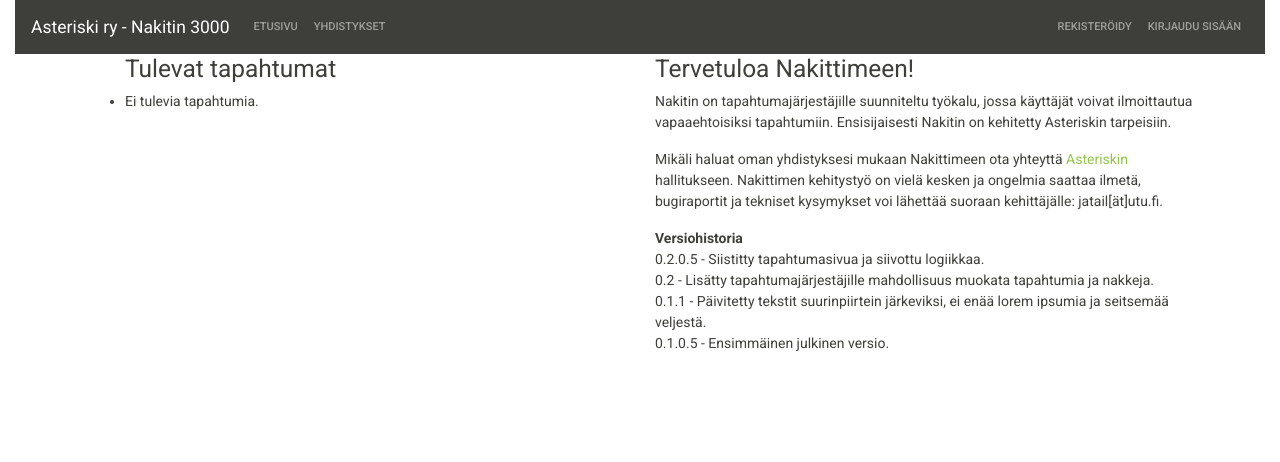
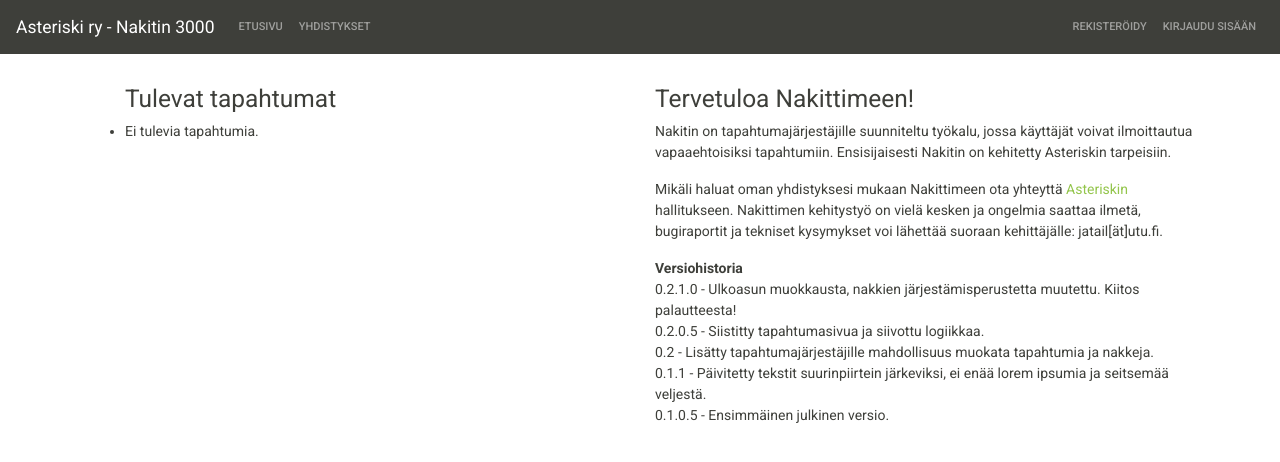
Before and after one commit to jatail/nakitin3000, a Django app: template templates/nakit/frontpage.html in a window 1280 px wide. Shown: the top 462 px of the page. Run offline with Django 3.2, Linux system fonts and the light colour scheme; the template is opened without the code that fills it, so the values that code supplies are empty; some libraries are stand-ins or nearby versions.

Commit message:
ulkoasun fiksausta

```diff
--- a/nakit/views.py
+++ b/nakit/views.py
@@ -68,7 +68,7 @@
 
 def eventpage(request, event_id):
     event = Event.objects.get(id=event_id)
-    nakit = Nakki.objects.filter(event=event).order_by('date', 'starttime')
+    nakit = Nakki.objects.filter(event=event).order_by('task', 'date', 'starttime')
     try:
         Orgadmin.objects.get(person=request.user, organization=event.organizer)
         orgadmin = True
@@ -123,8 +123,9 @@
 def org(request, org_id):
     organizer = Organization.objects.get(id=org_id)
     datenow = timezone.now().date()
+    datenowminusone = timezone.now() - timezone.timedelta(days=1)
     events_upcoming = Event.objects.filter(organizer=organizer, date__range=[datenow, "2100-12-31"]).order_by('date')
-    events_past = Event.objects.filter(organizer=organizer, date__range=["1970-01-01", datenow]).order_by('-date')
+    events_past = Event.objects.filter(organizer=organizer, date__range=["1970-01-01", datenowminusone]).order_by('-date')
 
     return render(request, "nakit/org.html", {'events_upcoming': events_upcoming, 'events_past' : events_past, 'org_name': organizer.name})
 
--- /dev/null
+++ b/static/css/hax.css
@@ -0,0 +1,19 @@
+.navbar {
+    margin-bottom: 30px;
+  }
+
+
+.eventdesc {
+    text-align: justify;
+}
+
+
+.card{
+    flex-grow: 1;
+}
+
+
+.col{
+    display: flex;
+    flex-direction: column;
+}
--- a/templates/base.html
+++ b/templates/base.html
@@ -3,8 +3,10 @@
 <html>
 <head>
     <meta name="viewport" content="width=device-width, initial-scale=1">
+
     <link rel="stylesheet" href="{% static "css/bootstrap.min.css" %}">
     <link rel="stylesheet" href="{% static "css/bootstrap.css" %}">
+    <link rel="stylesheet" href="{% static "css/hax.css" %}">
 
     <script src="https://code.jquery.com/jquery-3.2.1.slim.min.js" integrity="sha384-KJ3o2DKtIkvYIK3UENzmM7KCkRr/rE9/Qpg6aAZGJwFDMVNA/GpGFF93hXpG5KkN" crossorigin="anonymous"></script>
     <script src="https://cdnjs.cloudflare.com/ajax/libs/popper.js/1.11.0/umd/popper.min.js" integrity="sha384-b/U6ypiBEHpOf/4+1nzFpr53nxSS+GLCkfwBdFNTxtclqqenISfwAzpKaMNFNmj4" crossorigin="anonymous"></script>
@@ -12,10 +14,7 @@
 
  </head>
 <body>
-<div class="container-fluid">
-  <div class="row">
-    <div class="col-md-12">
-        <nav class="navbar navbar-expand-lg navbar-dark bg-primary">
+<nav class="navbar navbar-expand-lg navbar-dark bg-primary">
             <a class="navbar-brand" href="/">Asteriski ry - Nakitin 3000</a>
             <button class="navbar-toggler" type="button" data-toggle="collapse" data-target="#navbarColor01" aria-controls="navbarColor01" aria-expanded="false" aria-label="Toggle navigation" style="">
               <span class="navbar-toggler-icon"></span>
@@ -42,6 +41,3 @@
               </ul>
             </div>
           </nav>
-      </div>
-  </div>
-</div>
--- a/templates/nakit/addnakki.html
+++ b/templates/nakit/addnakki.html
@@ -55,7 +55,7 @@
         <div class="col">
             <h3>Ohje</h3>
             <p>
-            Tapahtumasivulla nakit järjestetään ensisijaisesti päivämäärän ja toissijaisesti aloitusajan mukaan. Mikäli jätät päivämäärän tyhjäksi niin nakille asetetaan tapahtuman päivämäärä. Henkilömäärä on maksimimäärä henkilöitä, jotka voivat ilmoittautua yhteen nakkiin.
+            Tapahtumasivulla nakit järjestetään ensisijaisesti aakkosjärjestyksessä ja toissijaisesti päivämäärän sekä aloitusajan mukaan. Mikäli jätät päivämäärän tyhjäksi niin nakille asetetaan tapahtuman päivämäärä. Henkilömäärä on maksimimäärä henkilöitä, jotka voivat ilmoittautua yhteen nakkiin.
             </p>
         </div>
     </div>
--- a/templates/nakit/eventpage.html
+++ b/templates/nakit/eventpage.html
@@ -12,7 +12,7 @@
             <p>
                 {% if orgadmin %} <a href="/editevent/{{ event.id }}"><button type="button" class="btn btn-primary">Muokkaa</button></a> {% endif %}
             </p>
-            <p>
+            <p class="eventdesc">
                 {{ event.description}}
             </p>
 
--- a/templates/nakit/frontpage.html
+++ b/templates/nakit/frontpage.html
@@ -6,7 +6,7 @@
             <ul>
                 <h3> Tulevat tapahtumat </h3>
                 {% for event in upcomingevents %}
-                    <li><a href="event/{{ event.id }}">{{event.organizer.name}}: {{ event.name }}, {{ event.date }}</a></li>
+                    <li><a href="event/{{ event.id }}">{{ event.name }}, {{ event.date }} ({{event.organizer.name}})</a></li>
                 {% empty %}
                     <li>Ei tulevia tapahtumia.</li>
                 {% endfor %}
@@ -23,6 +23,7 @@
             </p>
             <p>
             <b>Versiohistoria</b><br>
+            0.2.1.0 - Ulkoasun muokkausta, nakkien järjestämisperustetta muutettu. Kiitos palautteesta!<br>
             0.2.0.5 - Siistitty tapahtumasivua ja siivottu logiikkaa.<br>
             0.2 - Lisätty tapahtumajärjestäjille mahdollisuus muokata tapahtumia ja nakkeja.<br>
             0.1.1 - Päivitetty tekstit suurinpiirtein järkeviksi, ei enää lorem ipsumia ja seitsemää veljestä.<br>
```
